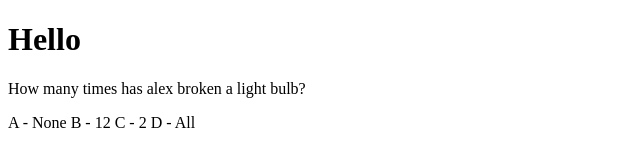
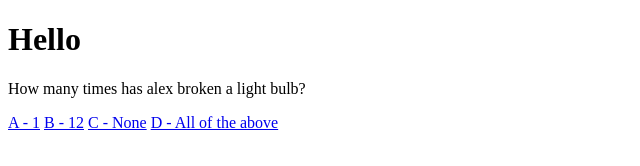
Before and after one commit to Quyrtz/Quyrtz.github.io, a plain HTML site: page index.html in a window 1280 px wide. Shown: the whole page, without its empty margins (0-640 px from the left). Drawn offline with Linux system fonts and the light colour scheme.

Commit message:
Update index.html

```diff
--- a/index.html
+++ b/index.html
@@ -7,10 +7,10 @@
 
 <h1>Hello</h1>
 <p>How many times has alex broken a light bulb?</p>
-  <a>A - None</a>
-  <a>B - 12</a>
-  <a>C - 2</a>
-  <a>D - All</a>
+<a href="https://youareanidiot.cc/">A - 1</a>
+  <a href="https://youareanidiot.cc/">B - 12</a>
+  <a href="https://youareanidiot.cc/">C - None</a>
+  <a href="https://bananaz.com">D - All of the above</a>
 
 
 </body>
```
